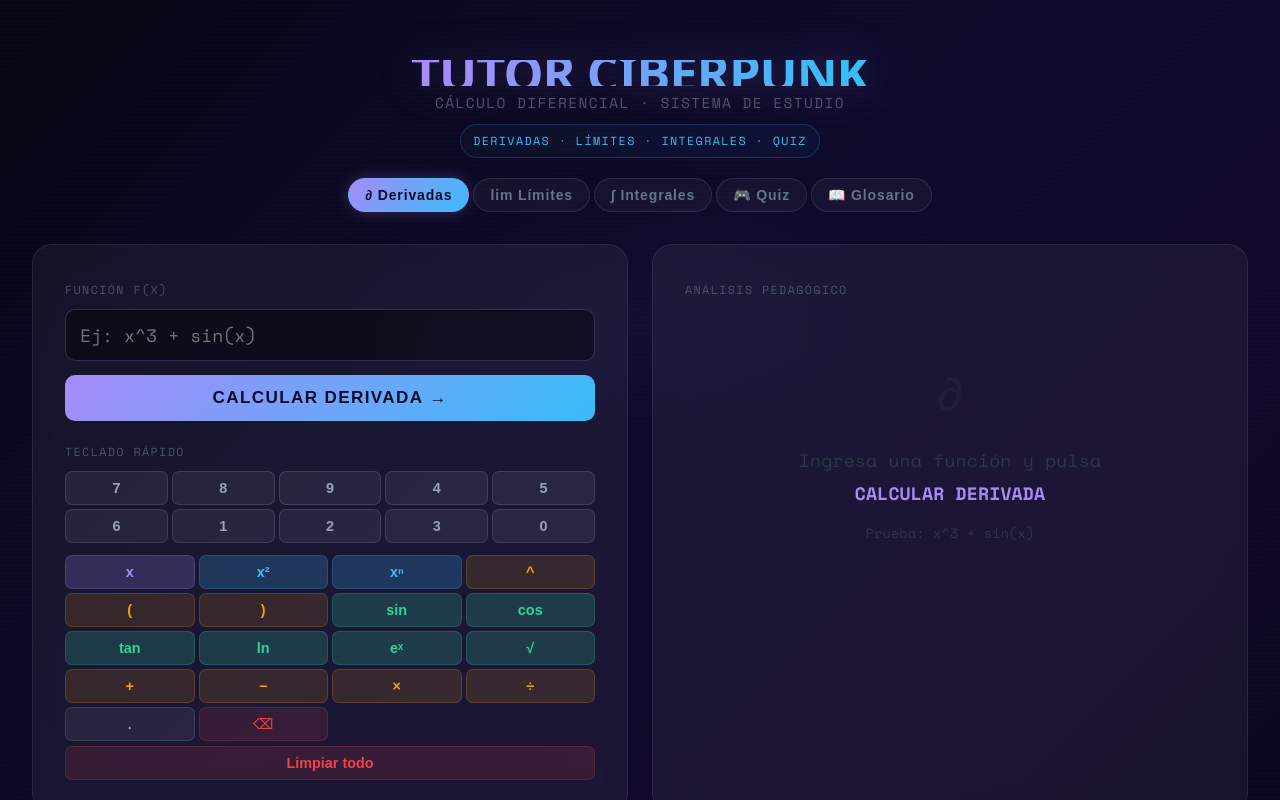
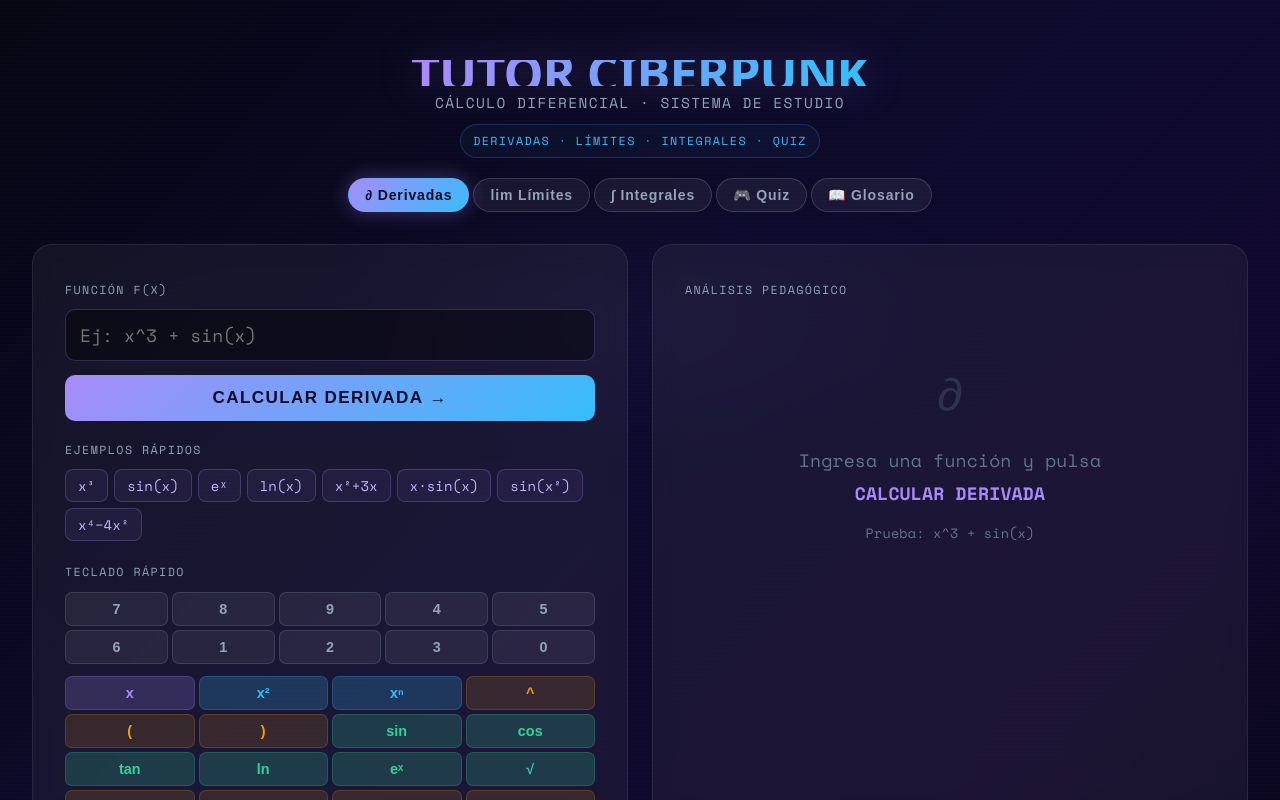
Before and after one commit to Etolr/Calculator, a React (Vite) app in the folder mi-calculadora/: page / in a window 1280 px wide. Shown: the top 800 px of the page. Built offline with nearby package versions, Linux system fonts and the light colour scheme.

Commit message:
textos mas claros, animaciones, ejemplos rapidos

```diff
--- a/mi-calculadora/src/App.jsx
+++ b/mi-calculadora/src/App.jsx
@@ -1622,26 +1622,26 @@ export default function App() {
     root: { minHeight:"100vh", background:"linear-gradient(135deg,#060612 0%,#0d0a2a 40%,#10082a 70%,#060612 100%)", fontFamily:"'Space Mono','DM Mono','Fira Code',monospace", color:"#e2e8f0", paddingBottom:80 },
     header: { textAlign:"center", padding:"60px 20px 0", position:"relative" },
     title: { fontSize:"clamp(1.6rem,5vw,2.8rem)", fontWeight:700, background:"linear-gradient(90deg,#ff6ee4,#a78bfa,#38bdf8,#34d399)", WebkitBackgroundClip:"text", WebkitTextFillColor:"transparent", margin:0, letterSpacing:"-1px", filter:"drop-shadow(0 0 20px #a78bfa44)" },
-    subtitle: { color:"#4a5568", fontSize:"0.8rem", marginTop:4, letterSpacing:"0.1em", textTransform:"uppercase" },
+    subtitle: { color:"#94a3b8", fontSize:"0.8rem", marginTop:4, letterSpacing:"0.1em", textTransform:"uppercase" },
     badge: { display:"inline-block", marginTop:8, fontSize:"0.65rem", color:"#38bdf8", border:"1px solid #38bdf833", background:"#38bdf80a", padding:"3px 12px", borderRadius:999, letterSpacing:"0.12em" },
     tabs: { display:"flex", justifyContent:"center", gap:4, marginTop:20, flexWrap:"wrap", padding:"0 12px" },
-    tab: (active) => ({ padding:"8px 16px", borderRadius:999, border:`1px solid ${active?"transparent":"rgba(255,255,255,0.1)"}`, cursor:"pointer", fontSize:"0.78rem", fontWeight:700, letterSpacing:"0.06em", transition:"all 0.2s",
-      background:active?"linear-gradient(135deg,#a78bfa,#38bdf8)":"rgba(255,255,255,0.04)",
-      color:active?"#0f0c29":"#64748b", boxShadow:active?"0 0 16px #a78bfa44":"none" }),
+    tab: (active) => ({ padding:"8px 16px", borderRadius:999, border:`1px solid ${active?"transparent":"rgba(255,255,255,0.15)"}`, cursor:"pointer", fontSize:"0.78rem", fontWeight:700, letterSpacing:"0.06em", transition:"all 0.25s cubic-bezier(.4,0,.2,1)",
+      background:active?"linear-gradient(135deg,#a78bfa,#38bdf8)":"rgba(255,255,255,0.06)",
+      color:active?"#0f0c29":"#94a3b8", boxShadow:active?"0 0 20px #a78bfa55":"none" }),
     grid: { width:"100%", padding:"32px 32px 0", display:"grid", gridTemplateColumns:"repeat(auto-fit,minmax(360px,1fr))", gap:24, boxSizing:"border-box" },
     card: { ...glassCard, marginTop:0 },
     fullWrap: { width:"100%", padding:"0 32px", boxSizing:"border-box" },
     graphCard: { ...glassCard },
-    label: { fontSize:"0.65rem", letterSpacing:"0.12em", color:"#4a5568", textTransform:"uppercase", marginBottom:6, display:"block" },
-    inputBox: { width:"100%", background:"rgba(0,0,0,0.4)", border:"1.5px solid rgba(167,139,250,0.25)", borderRadius:10, padding:"12px 14px", color:"#e2e8f0", fontSize:"1rem", fontFamily:"inherit", outline:"none", boxSizing:"border-box", transition:"border-color 0.2s" },
+    label: { fontSize:"0.65rem", letterSpacing:"0.12em", color:"#94a3b8", textTransform:"uppercase", marginBottom:6, display:"block" },
+    inputBox: { width:"100%", background:"rgba(0,0,0,0.4)", border:"1.5px solid rgba(167,139,250,0.25)", borderRadius:10, padding:"12px 14px", color:"#e2e8f0", fontSize:"1rem", fontFamily:"inherit", outline:"none", boxSizing:"border-box", transition:"border-color 0.25s, box-shadow 0.25s" },
     btn: { ...cyberBtn, width:"100%", marginTop:14, padding:13, display:"block" },
     kbGrid4: { display:"grid", gridTemplateColumns:"repeat(4,1fr)", gap:4, marginTop:12 },
     kbGrid5: { display:"grid", gridTemplateColumns:"repeat(5,1fr)", gap:4, marginBottom:4 },
-    kbBtn: (g) => { const [bg,col]=KB_COLORS[g]||KB_COLORS.num; return { padding:"8px 4px", borderRadius:7, border:`1px solid ${col}33`, background:bg, color:col, cursor:"pointer", fontSize:"0.8rem", fontWeight:600 }; },
+    kbBtn: (g) => { const [bg,col]=KB_COLORS[g]||KB_COLORS.num; return { padding:"8px 4px", borderRadius:7, border:`1px solid ${col}33`, background:bg, color:col, cursor:"pointer", fontSize:"0.8rem", fontWeight:600, transition:"all 0.15s" }; },
     ruleCard: (c) => ({ borderLeft:`4px solid ${c}`, background:`${c}10`, borderRadius:"0 12px 12px 0", padding:"14px 18px", marginBottom:16, boxShadow:`0 0 12px ${c}22` }),
     resultBox: (accent) => ({ background:accent?"rgba(167,139,250,0.08)":"rgba(0,0,0,0.25)", border:accent?"1px solid rgba(167,139,250,0.3)":"1px solid rgba(255,255,255,0.05)", borderRadius:10, padding:16, textAlign:"center" }),
     error: { background:"#ef444415", border:"1px solid #ef444444", borderRadius:8, padding:"9px 12px", marginTop:10, fontSize:"0.8rem", color:"#fca5a5" },
-    empty: { textAlign:"center", color:"#2d3748", marginTop:50, padding:"0 10px", lineHeight:1.8 },
+    empty: { textAlign:"center", color:"#64748b", marginTop:50, padding:"0 10px", lineHeight:1.8 },
     glossGrid: { width:"100%", margin:"24px 0 0", padding:"0 32px", display:"grid", gridTemplateColumns:"repeat(auto-fill,minmax(260px,1fr))", gap:14, boxSizing:"border-box" },
     glossCard: (c) => ({ background:`${c}08`, border:`1px solid ${c}33`, borderRadius:14, padding:20, boxShadow:`0 0 12px ${c}10` }),
     integGrid: { width:"100%", margin:"24px 0 0", padding:"0 32px", display:"grid", gridTemplateColumns:"repeat(auto-fill,minmax(290px,1fr))", gap:14, boxSizing:"border-box" },
@@ -1686,6 +1686,30 @@ export default function App() {
                 />
                 {error && <div style={S.error}>⚠ {error}</div>}
                 <button style={S.btn} onClick={handleDerive}>CALCULAR DERIVADA →</button>
+
+                {/* Ejemplos predefinidos */}
+                <div style={{ marginTop:16 }}>
+                  <span style={S.label}>ejemplos rápidos</span>
+                  <div style={{ display:"flex", flexWrap:"wrap", gap:6 }}>
+                    {[
+                      { label:"x³",           fn:"x^3" },
+                      { label:"sin(x)",        fn:"sin(x)" },
+                      { label:"eˣ",            fn:"e^x" },
+                      { label:"ln(x)",         fn:"ln(x)" },
+                      { label:"x²+3x",         fn:"x^2+3*x" },
+                      { label:"x·sin(x)",      fn:"x*sin(x)" },
+                      { label:"sin(x²)",       fn:"sin(x^2)" },
+                      { label:"x⁴−4x²",        fn:"x^4-4*x^2" },
+                    ].map(ej => (
+                      <button key={ej.fn} onClick={() => { setInput(ej.fn); setResult(null); setRule(null); setError(""); setGraph(null); setMostrarPasos(false); setCriticos(null); }}
+                        style={{ padding:"5px 12px", borderRadius:8, border:"1px solid rgba(167,139,250,0.25)", background:"rgba(167,139,250,0.07)", color:"#c4b5fd", fontSize:"0.78rem", cursor:"pointer", fontFamily:"inherit" }}
+                        onMouseEnter={e => { e.target.style.background="rgba(167,139,250,0.18)"; e.target.style.borderColor="rgba(167,139,250,0.6)"; }}
+                        onMouseLeave={e => { e.target.style.background="rgba(167,139,250,0.07)"; e.target.style.borderColor="rgba(167,139,250,0.25)"; }}>
+                        {ej.label}
+                      </button>
+                    ))}
+                  </div>
+                </div>
                 <div style={{ marginTop:18 }}>
                   <span style={S.label}>teclado rápido</span>
                   <div style={S.kbGrid5}>
@@ -1708,7 +1732,7 @@ export default function App() {
                   <div style={S.empty}>
                     <div style={{ fontSize:"2.5rem", marginBottom:10, opacity:0.3 }}>∂</div>
                     <p>Ingresa una función y pulsa<br/><strong style={{color:"#a78bfa"}}>CALCULAR DERIVADA</strong></p>
-                    <p style={{fontSize:"0.75rem", color:"#2d3748", marginTop:12}}>Prueba: x^3 + sin(x)</p>
+                    <p style={{fontSize:"0.75rem", color:"#64748b", marginTop:12}}>Prueba: x^3 + sin(x)</p>
                   </div>
                 )}
                 {ruleInfo && (
@@ -1733,7 +1757,7 @@ export default function App() {
                         <KaTeX formula={`f'(x) = ${result.outputLatex}`} display={true} />
                       </div>
                     </div>
-                    <div style={{ marginTop:8, fontSize:"0.72rem", color:"#2d3748", textAlign:"center" }}>
+                    <div style={{ marginTop:8, fontSize:"0.72rem", color:"#64748b", textAlign:"center" }}>
                       Texto: f'(x) = {result.outputText}
                     </div>
                   </div>
@@ -1747,7 +1771,7 @@ export default function App() {
               <div style={S.fullWrap}>
                 <div style={{ ...S.graphCard, animation:"cyberSlide 0.6s ease" }}>
                   <span style={S.label}>visualización gráfica</span>
-                  <p style={{ fontSize:"0.75rem", color:"#4a5568", margin:"4px 0 14px" }}>
+                  <p style={{ fontSize:"0.75rem", color:"#94a3b8", margin:"4px 0 14px" }}>
                     <strong style={{color:"#a78bfa"}}>— f(x)</strong> &nbsp;·&nbsp; <strong style={{color:"#38bdf8"}}>- - f'(x)</strong>
                   </p>
                   <ResponsiveContainer width="100%" height={260}>
@@ -1761,7 +1785,7 @@ export default function App() {
                       <Line type="monotone" dataKey="dfx" stroke="#38bdf8" strokeWidth={2} strokeDasharray="5 3" dot={false} connectNulls={false} />
                     </LineChart>
                   </ResponsiveContainer>
-                  <p style={{ fontSize:"0.75rem", color:"#4a5568", marginTop:10, lineHeight:1.7 }}>
+                  <p style={{ fontSize:"0.75rem", color:"#94a3b8", marginTop:10, lineHeight:1.7 }}>
                     💡 Donde f(x) tiene un máximo o mínimo, f'(x) cruza el eje x. Donde f(x) crece, f'(x) es positiva.
                   </p>
                 </div>
@@ -1808,7 +1832,7 @@ export default function App() {
                       })()}
 
                       {criticos.puntos.length === 0 ? (
-                        <div style={{ textAlign:"center", color:"#4a5568", padding:"20px 0" }}>No se encontraron puntos críticos en [-10, 10]</div>
+                        <div style={{ textAlign:"center", color:"#94a3b8", padding:"20px 0" }}>No se encontraron puntos críticos en [-10, 10]</div>
                       ) : (
                         <div style={{ display:"grid", gridTemplateColumns:"repeat(auto-fill,minmax(220px,1fr))", gap:10 }}>
                           {criticos.puntos.map((p, i) => {
@@ -1846,7 +1870,7 @@ export default function App() {
                     </>
                   )}
                   {!criticos && (
-                    <div style={{ textAlign:"center", color:"#2d3748", padding:"20px 0", fontSize:"0.82rem" }}>
+                    <div style={{ textAlign:"center", color:"#64748b", padding:"20px 0", fontSize:"0.82rem" }}>
                       Pulsa <strong style={{color:"#f59e0b"}}>Analizar f(x)</strong> para encontrar máximos, mínimos e inflexiones
                     </div>
                   )}
@@ -1923,7 +1947,7 @@ export default function App() {
                 </div>
 
                 <div style={{ marginTop:16, padding:"14px", background:"rgba(0,0,0,0.25)", borderRadius:12, border:"1px solid rgba(255,255,255,0.05)" }}>
-                  <div style={{ fontSize:"0.65rem", color:"#4a5568", textTransform:"uppercase", letterSpacing:"0.1em", marginBottom:8 }}>Ejemplos clásicos</div>
+                  <div style={{ fontSize:"0.65rem", color:"#94a3b8", textTransform:"uppercase", letterSpacing:"0.1em", marginBottom:8 }}>Ejemplos clásicos</div>
                   {[
                     { f:"sin(x)/x",        p:"0", label:"0/0 clásico" },
                     { f:"(x^2-1)/(x-1)",  p:"1", label:"Removible 0/0" },
@@ -1936,7 +1960,7 @@ export default function App() {
                       style={{ display:"block", width:"100%", marginBottom:5, padding:"7px 12px", borderRadius:8, border:"1px solid rgba(255,255,255,0.08)", background:"rgba(255,255,255,0.03)", color:"#64748b", fontSize:"0.75rem", cursor:"pointer", textAlign:"left" }}
                       onMouseOver={e=>{e.currentTarget.style.borderColor="#38bdf855";e.currentTarget.style.color="#38bdf8";}}
                       onMouseOut={e=>{e.currentTarget.style.borderColor="rgba(255,255,255,0.08)";e.currentTarget.style.color="#64748b";}}>
-                      <span style={{color:"#38bdf8"}}>f(x) = </span>{ex.f} &nbsp;<span style={{color:"#4a5568"}}>x → {ex.p}</span>
+                      <span style={{color:"#38bdf8"}}>f(x) = </span>{ex.f} &nbsp;<span style={{color:"#94a3b8"}}>x → {ex.p}</span>
                     </button>
                   ))}
                 </div>
@@ -2008,7 +2032,7 @@ export default function App() {
                     </LineChart>
                   </ResponsiveContainer>
                   {limResult?.exists && (
-                    <p style={{ fontSize:"0.75rem", color:"#4a5568", marginTop:10 }}>
+                    <p style={{ fontSize:"0.75rem", color:"#94a3b8", marginTop:10 }}>
                       La función se aproxima a <strong style={{color:"#10b981"}}>{limResult.exact?.toFixed(4)}</strong> cuando x → {limPoint}
                     </p>
                   )}
@@ -2078,7 +2102,7 @@ export default function App() {
                   <div style={S.empty}>
                     <div style={{ fontSize:"2.5rem", marginBottom:10, opacity:0.3 }}>∫</div>
                     <p>Ingresa una función y pulsa<br/><strong style={{color:"#a78bfa"}}>CALCULAR INTEGRAL</strong></p>
-                    <p style={{fontSize:"0.75rem", color:"#2d3748", marginTop:12}}>
+                    <p style={{fontSize:"0.75rem", color:"#64748b", marginTop:12}}>
                       Soporta: x^n · sin(x) · cos(x) · tan(x) · e^x · ln(x) · 1/x · sqrt(x) · constantes
                     </p>
                   </div>
@@ -2113,7 +2137,7 @@ export default function App() {
                         <KaTeX formula={intResult.resultLatex} display={true} />
                       </div>
                     </div>
-                    <div style={{ marginTop:8, fontSize:"0.72rem", color:"#2d3748", textAlign:"center" }}>
+                    <div style={{ marginTop:8, fontSize:"0.72rem", color:"#64748b", textAlign:"center" }}>
                       Texto: F(x) = {intResult.resultText} + C
                     </div>
                   </div>
@@ -2157,7 +2181,7 @@ export default function App() {
                     </div>
                     {/* Resultado */}
                     <div style={{ background:"rgba(56,189,248,0.08)", border:"1px solid rgba(56,189,248,0.3)", borderRadius:12, padding:"18px", textAlign:"center", marginBottom:14, boxShadow:"0 0 20px rgba(56,189,248,0.1)" }}>
-                      <div style={{ fontSize:"0.65rem", color:"#4a5568", textTransform:"uppercase", letterSpacing:"0.1em", marginBottom:6 }}>Área bajo la curva</div>
+                      <div style={{ fontSize:"0.65rem", color:"#94a3b8", textTransform:"uppercase", letterSpacing:"0.1em", marginBottom:6 }}>Área bajo la curva</div>
                       <div style={{ fontSize:"2rem", fontWeight:900, color:"#38bdf8", fontFamily:"monospace" }}>
                         {defResult.result}
                       </div>
@@ -2182,7 +2206,7 @@ export default function App() {
                   <div style={S.error}>⚠ {defResult.error}</div>
                 )}
                 {!defResult && (
-                  <div style={{ textAlign:"center", color:"#2d3748", padding:"16px 0", fontSize:"0.82rem" }}>
+                  <div style={{ textAlign:"center", color:"#64748b", padding:"16px 0", fontSize:"0.82rem" }}>
                     Ingresa una función arriba, define los límites a y b, y pulsa <strong style={{color:"#38bdf8"}}>CALCULAR ÁREA</strong>
                   </div>
                 )}
@@ -2210,14 +2234,14 @@ export default function App() {
                 <div key={item.name} style={S.integCard(item.color)}>
                   <div style={{ fontWeight:700, color:item.color, marginBottom:10, fontSize:"0.82rem" }}>{item.name}</div>
                   <div style={{ marginBottom:8 }}>
-                    <span style={{ fontSize:"0.62rem", color:"#4a5568", textTransform:"uppercase", letterSpacing:"0.08em" }}>Integral</span>
+                    <span style={{ fontSize:"0.62rem", color:"#94a3b8", textTransform:"uppercase", letterSpacing:"0.08em" }}>Integral</span>
                     <div style={{ marginTop:6 }}><KaTeX formula={item.integral} display={true} /></div>
                   </div>
                   <div style={{ borderTop:"1px solid rgba(255,255,255,0.06)", paddingTop:8, marginBottom:8 }}>
-                    <span style={{ fontSize:"0.62rem", color:"#4a5568", textTransform:"uppercase", letterSpacing:"0.08em" }}>Resultado</span>
+                    <span style={{ fontSize:"0.62rem", color:"#94a3b8", textTransform:"uppercase", letterSpacing:"0.08em" }}>Resultado</span>
                     <div style={{ marginTop:6 }}><KaTeX formula={item.result} display={true} /></div>
                   </div>
-                  <div style={{ fontSize:"0.72rem", color:"#4a5568", lineHeight:1.55, borderTop:"1px solid rgba(255,255,255,0.04)", paddingTop:8 }}>
+                  <div style={{ fontSize:"0.72rem", color:"#94a3b8", lineHeight:1.55, borderTop:"1px solid rgba(255,255,255,0.04)", paddingTop:8 }}>
                     {item.tip}
                   </div>
                 </div>
@@ -2229,7 +2253,7 @@ export default function App() {
         {/* ═══════════════ TAB: QUIZ ═══════════════ */}
         {tab==="quiz" && (
           <>
-            <p style={{ textAlign:"center", color:"#2d3748", marginTop:20, fontSize:"0.8rem", letterSpacing:"0.05em" }}>
+            <p style={{ textAlign:"center", color:"#64748b", marginTop:20, fontSize:"0.8rem", letterSpacing:"0.05em" }}>
               MODO QUIZ — ADIVINA LA DERIVADA
             </p>
             <div style={{ width:"100%", padding:"0 32px", boxSizing:"border-box", marginTop:16 }}>
@@ -2241,7 +2265,7 @@ export default function App() {
         {/* ═══════════════ TAB: GLOSARIO ═══════════════ */}
         {tab==="glos" && (
           <>
-            <p style={{ textAlign:"center", color:"#2d3748", marginTop:20, fontSize:"0.8rem", letterSpacing:"0.05em" }}>
+            <p style={{ textAlign:"center", color:"#64748b", marginTop:20, fontSize:"0.8rem", letterSpacing:"0.05em" }}>
               REGLAS FUNDAMENTALES DE DERIVACIÓN
             </p>
             <div style={S.glossGrid}>
@@ -2249,13 +2273,13 @@ export default function App() {
                 <div key={item.name} style={S.glossCard(item.color)}>
                   <div style={{ fontWeight:700, color:item.color, marginBottom:10, fontSize:"0.82rem" }}>{item.name}</div>
                   <div style={{ marginBottom:8 }}>
-                    <span style={{ fontSize:"0.62rem", color:"#4a5568", textTransform:"uppercase", letterSpacing:"0.08em" }}>Regla general</span>
+                    <span style={{ fontSize:"0.62rem", color:"#94a3b8", textTransform:"uppercase", letterSpacing:"0.08em" }}>Regla general</span>
                     <div style={{ marginTop:4 }}>
                       <KaTeX formula={`\\dfrac{d}{dx}\\left[${item.formula}\\right] = ${item.deriv}`} display={true} />
                     </div>
                   </div>
                   <div>
-                    <span style={{ fontSize:"0.62rem", color:"#4a5568", textTransform:"uppercase", letterSpacing:"0.08em" }}>Ejemplo</span>
+                    <span style={{ fontSize:"0.62rem", color:"#94a3b8", textTransform:"uppercase", letterSpacing:"0.08em" }}>Ejemplo</span>
                     <div style={{ marginTop:4 }}><KaTeX formula={item.example} /></div>
                   </div>
                 </div>
@@ -2267,12 +2291,31 @@ export default function App() {
 
       <style>{`
         @import url('https://fonts.googleapis.com/css2?family=Space+Mono:ital,wght@0,400;0,700;1,400&display=swap');
-        @keyframes cyberSlide { from{opacity:0;transform:translateY(10px)} to{opacity:1;transform:translateY(0)} }
-        button:active { transform:scale(0.95); }
-        input:focus { border-color:rgba(167,139,250,0.6) !important; box-shadow:0 0 0 3px rgba(167,139,250,0.08), 0 0 16px rgba(167,139,250,0.1); }
+        @keyframes cyberSlide {
+          from { opacity:0; transform:translateY(14px) scale(0.98); }
+          to   { opacity:1; transform:translateY(0)   scale(1);    }
+        }
+        @keyframes fadeIn {
+          from { opacity:0; }
+          to   { opacity:1; }
+        }
+        @keyframes pulseGlow {
+          0%,100% { box-shadow: 0 0 8px #a78bfa44; }
+          50%      { box-shadow: 0 0 22px #a78bfa88; }
+        }
+        button { transition: all 0.18s cubic-bezier(.4,0,.2,1) !important; }
+        button:active { transform:scale(0.94) !important; }
+        button:hover  { filter: brightness(1.12); }
+        input:focus {
+          border-color:rgba(167,139,250,0.7) !important;
+          box-shadow:0 0 0 3px rgba(167,139,250,0.1), 0 0 20px rgba(167,139,250,0.15) !important;
+        }
         *{box-sizing:border-box;margin:0;padding:0} body{margin:0}
-        ::-webkit-scrollbar{width:5px} ::-webkit-scrollbar-track{background:transparent} ::-webkit-scrollbar-thumb{background:#1e2d4d;border-radius:3px}
-        ::-webkit-scrollbar-thumb:hover{background:#334155}
+        ::-webkit-scrollbar{width:5px} ::-webkit-scrollbar-track{background:transparent}
+        ::-webkit-scrollbar-thumb{background:#2d3748;border-radius:3px}
+        ::-webkit-scrollbar-thumb:hover{background:#4a5568}
+        .katex { color: #e2e8f0 !important; }
+        pre { color: #cbd5e1 !important; }
       `}</style>
     </div>
   );
```
